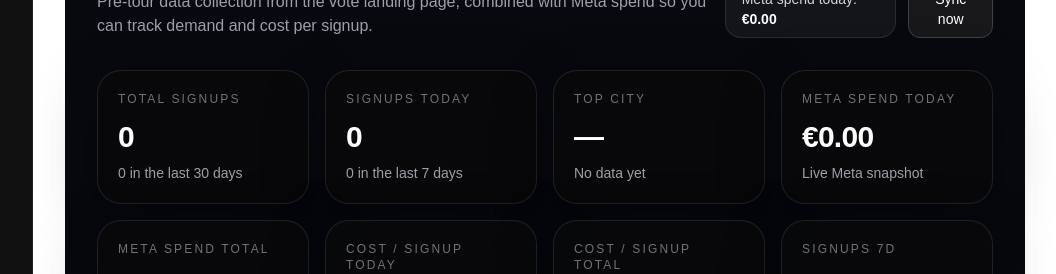
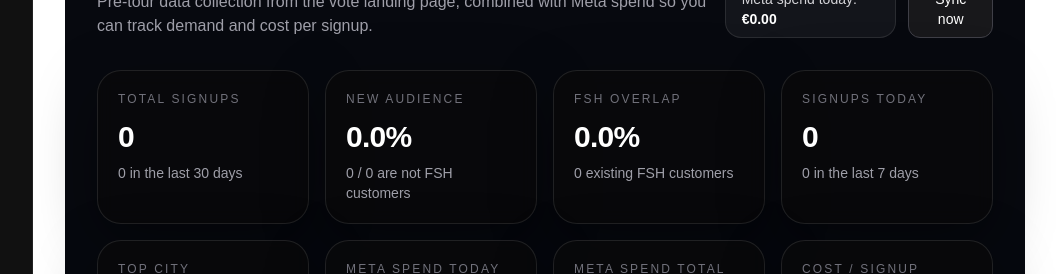
Before and after one commit to mattnashmusic/Mission-Control, a Next.js app: page /tour-vote in a window 1280 px wide. Shown: the part 168-442 px from the top of the page, without its empty margins (223-1279 px from the left). Built offline with nearby package versions, Linux system fonts and the light colour scheme; no server answers; the database is empty.

Commit message:
Add Tour Vote audience quality KPI (FSH overlap + new audience %)

```diff
--- a/app/tour-vote/page.tsx
+++ b/app/tour-vote/page.tsx
@@ -2,6 +2,7 @@ import Link from "next/link";
 import SyncButton from "@/components/SyncButton";
 import { prisma } from "@/lib/prisma";
 import { getTourMetaSnapshot } from "@/lib/meta-tour";
+
 const TOUR_VOTE_CAMPAIGN_ID = "120242040988450724";
 
 const TIME_ZONE = "Europe/Amsterdam";
@@ -15,6 +16,14 @@ type TourVoteRow = {
   inferredCity: string | null;
   inferredCountry: string | null;
   createdAt: Date;
+};
+
+type ShopifyOrderForFshCheck = {
+  email: string | null;
+  lineItems: {
+    title: string;
+    sku: string | null;
+  }[];
 };
 
 function money(value: number) {
@@ -59,6 +68,77 @@ function buildRecentDateKeySet(days: number) {
 
 function filterVotesByDateKeys(votes: TourVoteRow[], dateKeys: Set<string>) {
   return votes.filter((vote) => dateKeys.has(getDateKey(vote.createdAt)));
+}
+
+function normalizeEmail(email: string | null | undefined) {
+  return email?.trim().toLowerCase() || "";
+}
+
+function isFshProduct(title: string, sku: string | null) {
+  const haystack = `${title} ${sku || ""}`.toLowerCase();
+
+  return (
+    haystack.includes("rebirth") ||
+    haystack.includes("deluxe") ||
+    haystack.includes("vinyl")
+  );
+}
+
+function buildFshEmailSet(orders: ShopifyOrderForFshCheck[]) {
+  const fshEmailSet = new Set<string>();
+
+  for (const order of orders) {
+    const email = normalizeEmail(order.email);
+    if (!email) continue;
+
+    const hasFshProduct = order.lineItems.some((item) =>
+      isFshProduct(item.title, item.sku)
+    );
+
+    if (hasFshProduct) {
+      fshEmailSet.add(email);
+    }
+  }
+
+  return fshEmailSet;
+}
+
+function getAudienceQuality(votes: TourVoteRow[], fshEmailSet: Set<string>) {
+  const tourVoteEmailSet = new Set<string>();
+
+  for (const vote of votes) {
+    const email = normalizeEmail(vote.email);
+    if (email) {
+      tourVoteEmailSet.add(email);
+    }
+  }
+
+  const totalUniqueTourVoteEmails = tourVoteEmailSet.size;
+  let fshOverlap = 0;
+
+  for (const email of tourVoteEmailSet) {
+    if (fshEmailSet.has(email)) {
+      fshOverlap += 1;
+    }
+  }
+
+  const nonFsh = totalUniqueTourVoteEmails - fshOverlap;
+  const nonFshPercent =
+    totalUniqueTourVoteEmails > 0
+      ? (nonFsh / totalUniqueTourVoteEmails) * 100
+      : 0;
+  const fshPercent =
+    totalUniqueTourVoteEmails > 0
+      ? (fshOverlap / totalUniqueTourVoteEmails) * 100
+      : 0;
+
+  return {
+    totalUniqueTourVoteEmails,
+    fshOverlap,
+    nonFsh,
+    nonFshPercent,
+    fshPercent,
+  };
 }
 
 function getTopCity(votes: TourVoteRow[]) {
@@ -127,6 +207,7 @@ function KpiCard({
 
 export default async function TourVotePage() {
   let votes: TourVoteRow[] = [];
+  let shopifyOrdersForFshCheck: ShopifyOrderForFshCheck[] = [];
   let metaSpendToday = 0;
   let metaSpendTotal = 0;
 
@@ -136,6 +217,22 @@ export default async function TourVotePage() {
     });
   } catch {
     votes = [];
+  }
+
+  try {
+    shopifyOrdersForFshCheck = await prisma.shopifyOrder.findMany({
+      select: {
+        email: true,
+        lineItems: {
+          select: {
+            title: true,
+            sku: true,
+          },
+        },
+      },
+    });
+  } catch {
+    shopifyOrdersForFshCheck = [];
   }
 
   try {
@@ -167,6 +264,9 @@ export default async function TourVotePage() {
 
   const costPerSignupTotal =
     totalVotes > 0 ? totalMetaSpend / totalVotes : 0;
+
+  const fshEmailSet = buildFshEmailSet(shopifyOrdersForFshCheck);
+  const audienceQuality = getAudienceQuality(votes, fshEmailSet);
 
   return (
     <main className="min-h-screen bg-[#07090f] text-white">
@@ -204,6 +304,16 @@ export default async function TourVotePage() {
             title="Total signups"
             value={String(totalVotes)}
             subtitle={`${thirtyDayCount} in the last 30 days`}
+          />
+          <KpiCard
+            title="New audience"
+            value={`${audienceQuality.nonFshPercent.toFixed(1)}%`}
+            subtitle={`${audienceQuality.nonFsh} / ${audienceQuality.totalUniqueTourVoteEmails} are not FSH customers`}
+          />
+          <KpiCard
+            title="FSH overlap"
+            value={`${audienceQuality.fshPercent.toFixed(1)}%`}
+            subtitle={`${audienceQuality.fshOverlap} existing FSH customers`}
           />
           <KpiCard
             title="Signups today"
```
